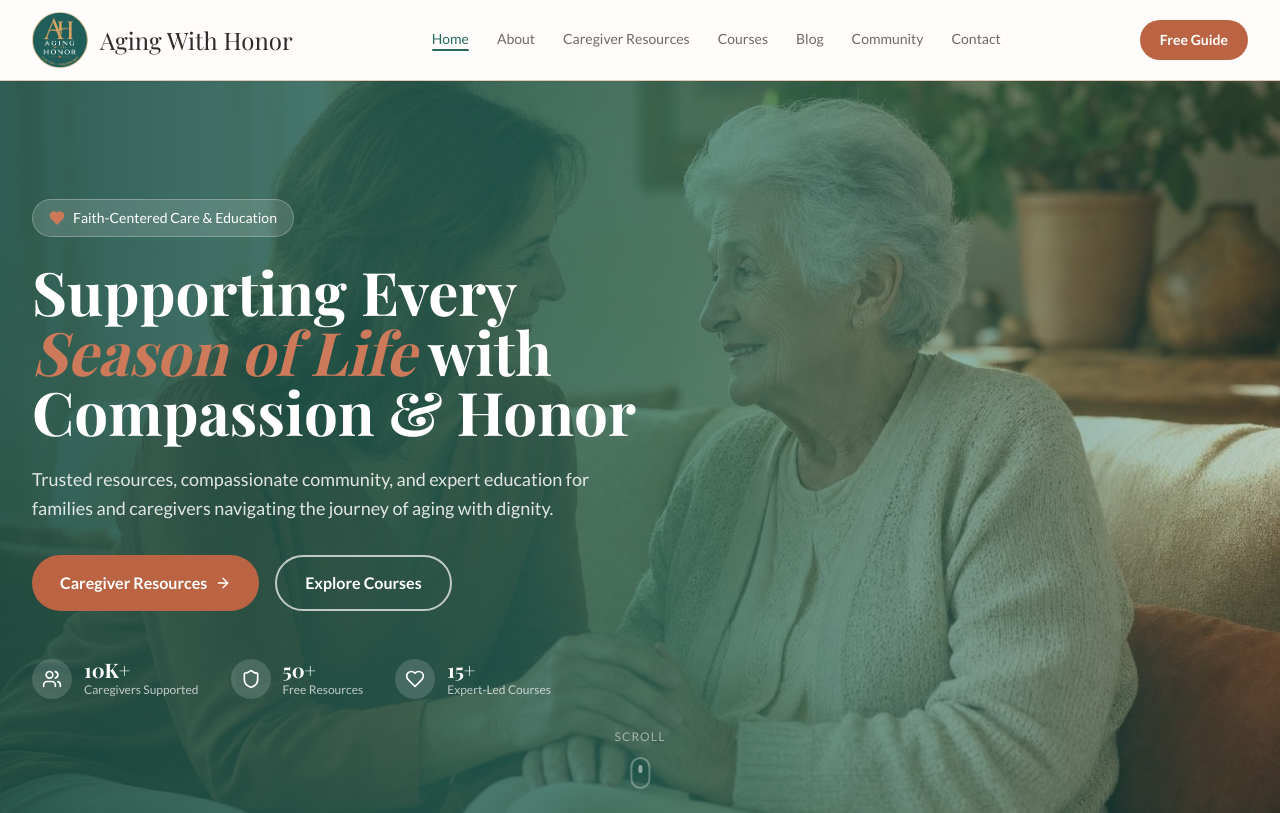
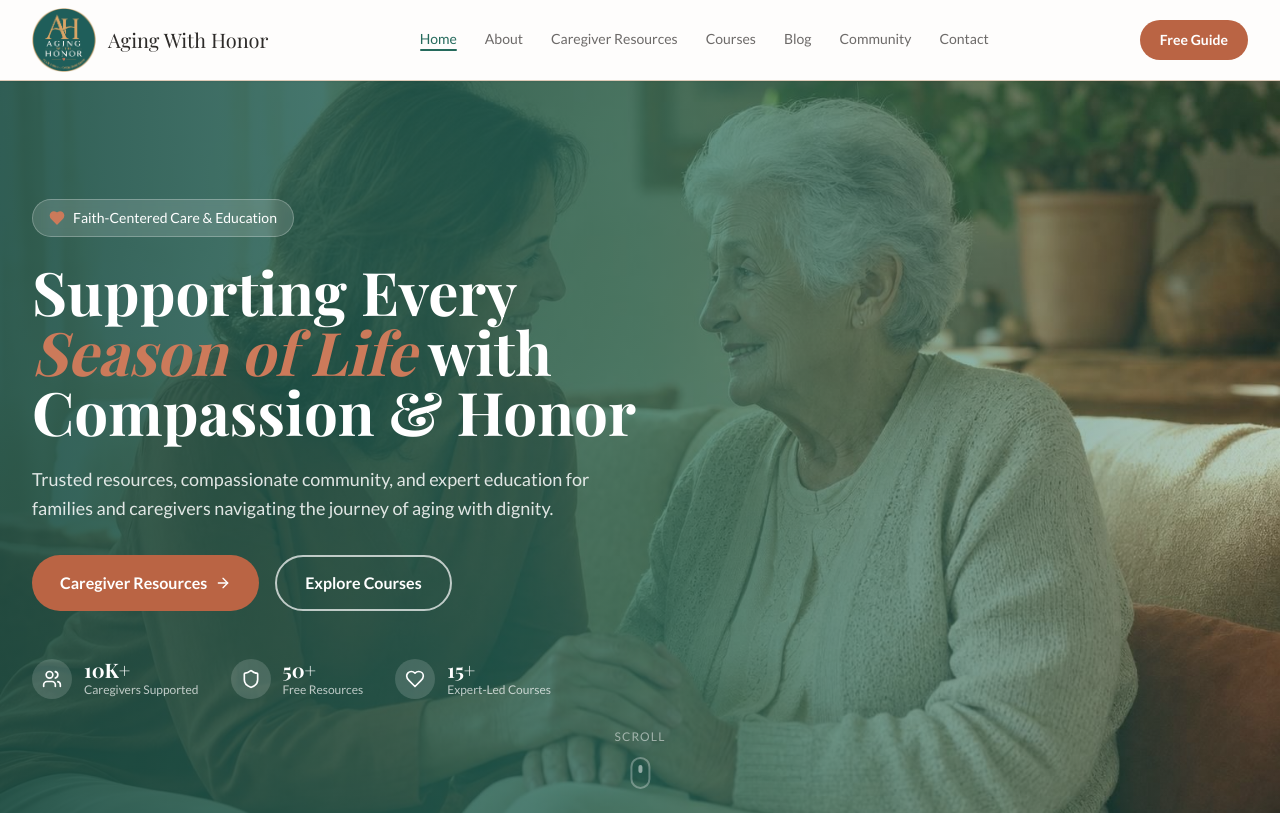
Before and after one commit to kerrtk/aging-with-honor-site, a Next.js app: page / in a window 1280 px wide. Shown: the top 813 px of the page. Built offline with nearby package versions, Linux system fonts and the light colour scheme; a web font is replaced by a local one.

Commit message:
Rebalance header: larger crest, smaller wordmark

```diff
--- a/components/header.tsx
+++ b/components/header.tsx
@@ -30,12 +30,12 @@ export function Header() {
             <Image
               src="/awh-seal.png"
               alt="Aging With Honor — Honor Crest seal"
-              width={56}
-              height={56}
+              width={64}
+              height={64}
               priority
-              className="h-12 w-12 sm:h-14 sm:w-14 object-contain"
+              className="h-14 w-14 sm:h-16 sm:w-16 object-contain"
             />
-            <span className="font-playfair text-xl sm:text-2xl text-charcoal leading-none whitespace-nowrap">
+            <span className="font-playfair text-lg sm:text-xl text-charcoal leading-none whitespace-nowrap">
               Aging With Honor
             </span>
           </Link>
```
